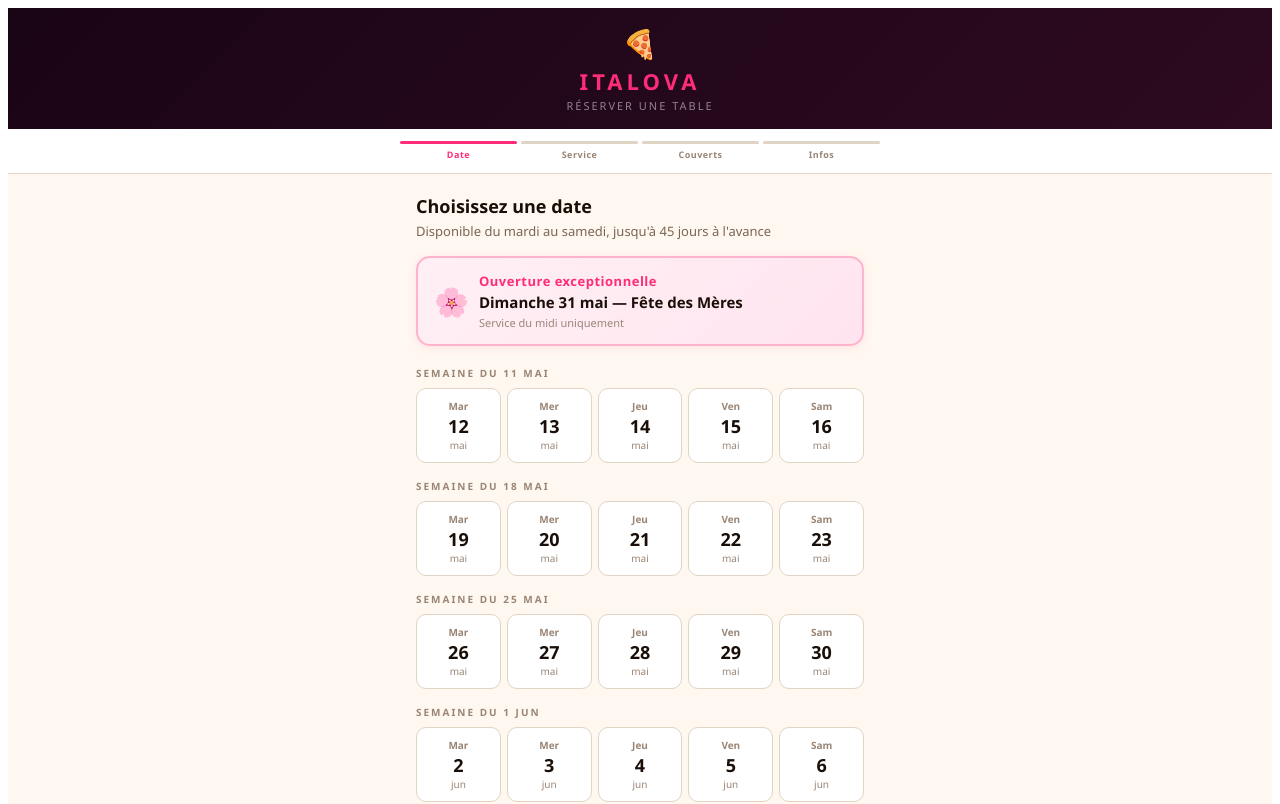
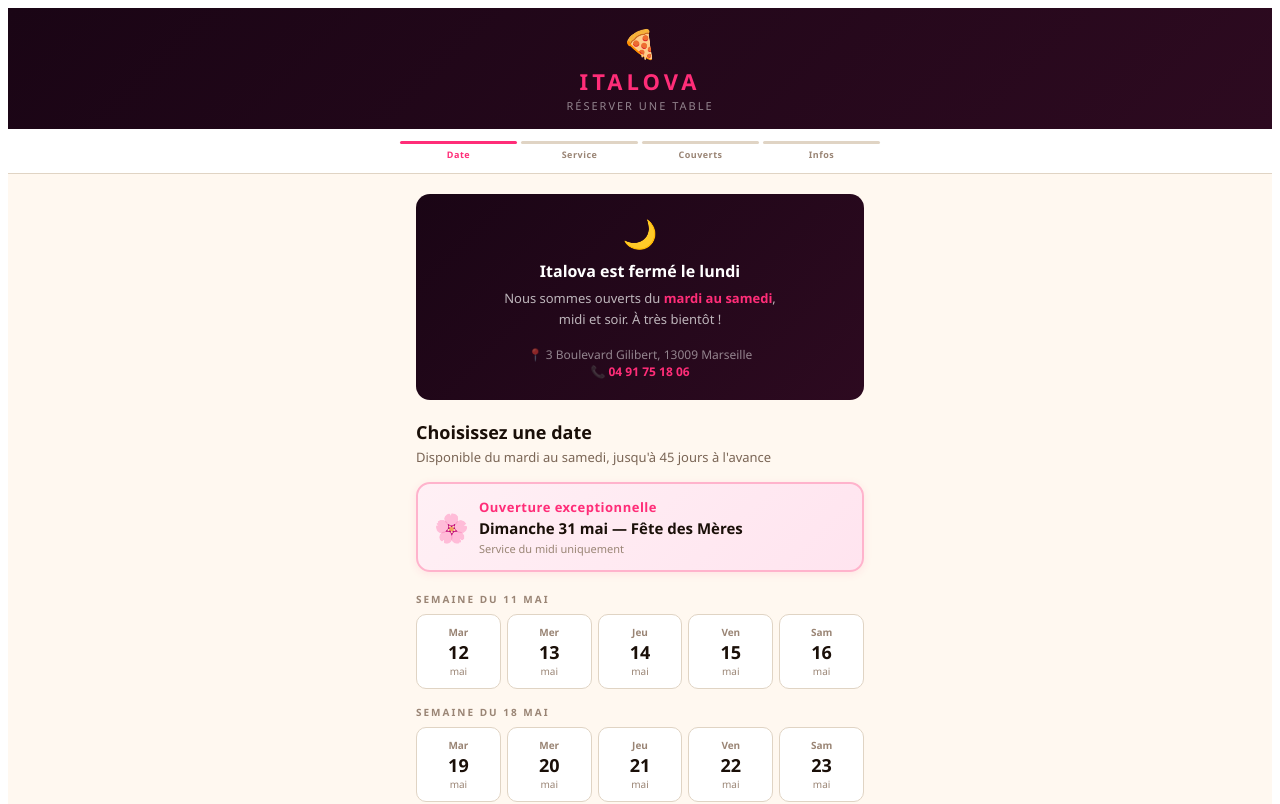
Before and after one commit to ITALOVAB/italova-reservations, a React (Vite) app: page / in a window 1280 px wide. Shown: the top 804 px of the page. Built offline with nearby package versions, Linux system fonts and the light colour scheme.

Commit message:
Update App.jsx

```diff
--- a/src/App.jsx
+++ b/src/App.jsx
@@ -189,6 +189,31 @@ export default function App() {
 
         {/* ── ÉTAPE 1 : DATE ── */}
         {step==="date" && <>
+          {/* Message jour fermé */}
+          {(() => {
+            const today = new Date();
+            const jour = today.getDay(); // 0=dim, 1=lun
+            const isClosed = jour === 0 || jour === 1;
+            if (!isClosed) return null;
+            const jourNom = jour === 0 ? "dimanche" : "lundi";
+            return (
+              <div style={{ background:"linear-gradient(135deg,#1a0515,#2d0a20)", borderRadius:14, padding:"20px 16px", marginBottom:20, textAlign:"center" }}>
+                <div style={{ fontSize:28, marginBottom:8 }}>🌙</div>
+                <div style={{ fontSize:16, fontWeight:800, color:"#fff", marginBottom:6 }}>
+                  Italova est fermé le {jourNom}
+                </div>
+                <div style={{ fontSize:13, color:"rgba(255,255,255,0.7)", marginBottom:16, lineHeight:1.6 }}>
+                  Nous sommes ouverts du <strong style={{color:"#FF2D78"}}>mardi au samedi</strong>,<br/>
+                  midi et soir. À très bientôt !
+                </div>
+                <div style={{ fontSize:12, color:"rgba(255,255,255,0.5)" }}>
+                  📍 3 Boulevard Gilibert, 13009 Marseille<br/>
+                  📞 <a href="tel:0491751806" style={{color:"#FF2D78", textDecoration:"none", fontWeight:600}}>04 91 75 18 06</a>
+                </div>
+              </div>
+            );
+          })()}
+
           <div style={{ fontSize:18, fontWeight:800, marginBottom:4 }}>Choisissez une date</div>
           <div style={{ fontSize:13, color:"#7a6555", marginBottom:16 }}>Disponible du mardi au samedi, jusqu'à 45 jours à l'avance</div>
 
```
